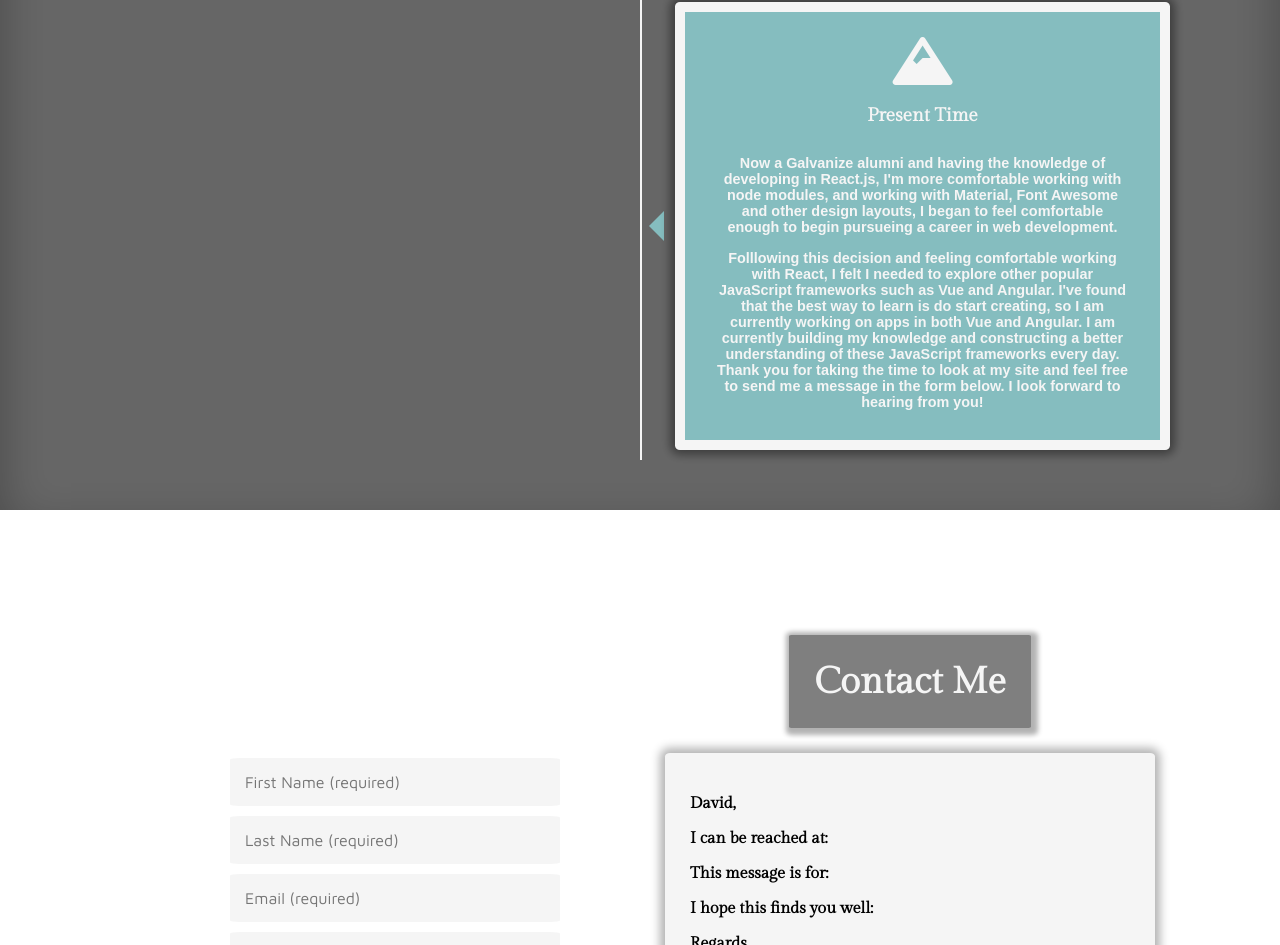
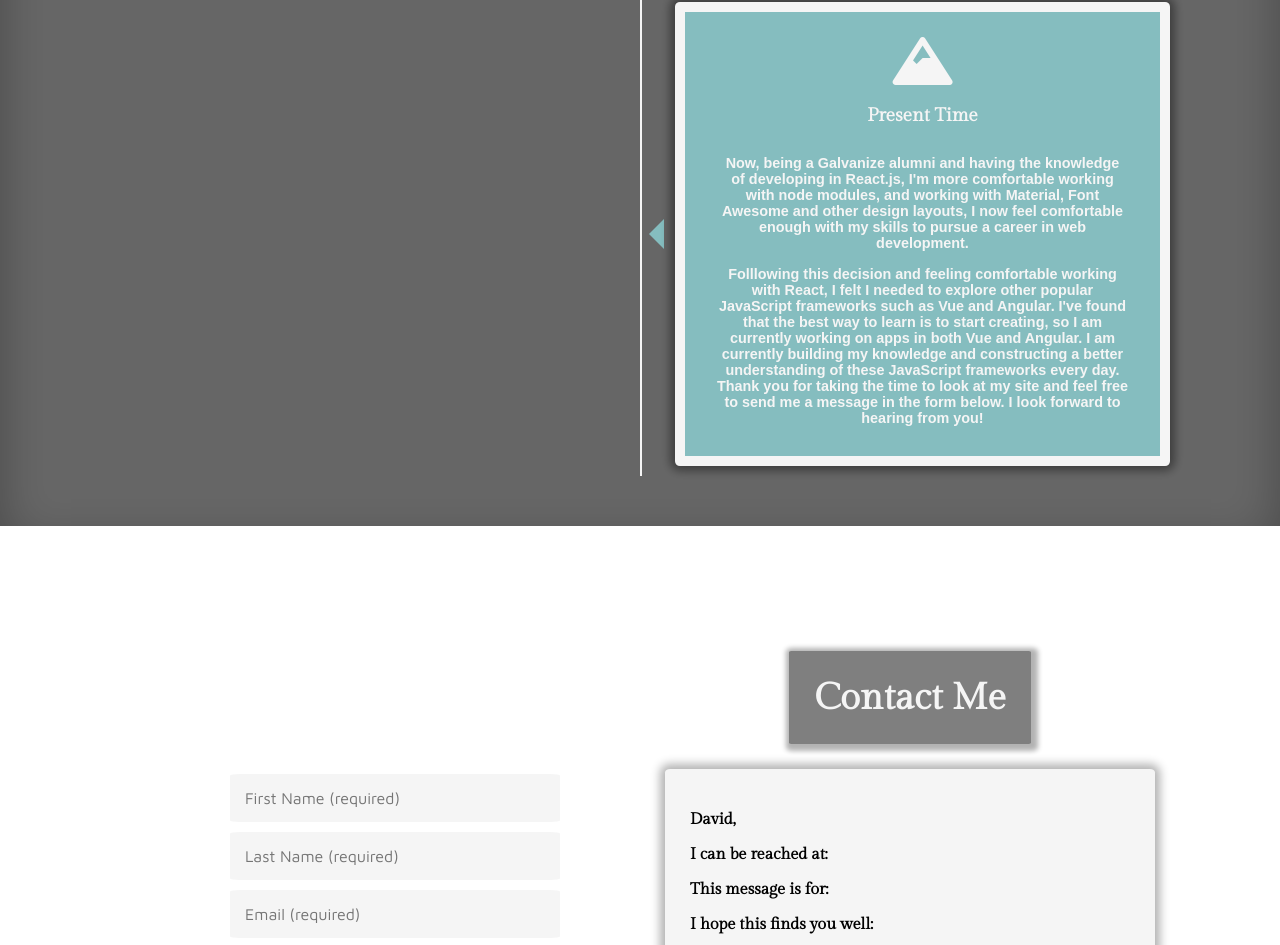
Before and after one commit to Hawky454/portfolio, a React (Create React App) app: page / in a window 1280 px wide. Shown: the part 2767-3712 px from the top of the page. Built offline with nearby package versions, Linux system fonts and the light colour scheme; a web font is replaced by a local one.

Commit message:
fixed spelling error

```diff
--- a/src/components/Timeline/Timeline.js
+++ b/src/components/Timeline/Timeline.js
@@ -103,15 +103,16 @@ class TimelineNow extends Component {
         </span>
         <h3 className="timeline-now-title">Present Time</h3>
         <p className="timeline-now-wordsOne">
-          Now a Galvanize alumni and having the knowledge of developing in
-          React.js, I'm more comfortable working with node modules, and working
-          with Material, Font Awesome and other design layouts, I began to feel
-          comfortable enough to begin pursueing a career in web development.
+          Now, being a Galvanize alumni and having the knowledge of developing
+          in React.js, I'm more comfortable working with node modules, and
+          working with Material, Font Awesome and other design layouts, I now
+          feel comfortable enough with my skills to pursue a career in web
+          development.
         </p>
         <p className="timeline-now-wordsTwo">
           Folllowing this decision and feeling comfortable working with React, I
           felt I needed to explore other popular JavaScript frameworks such as
-          Vue and Angular. I've found that the best way to learn is do start
+          Vue and Angular. I've found that the best way to learn is to start
           creating, so I am currently working on apps in both Vue and Angular. I
           am currently building my knowledge and constructing a better
           understanding of these JavaScript frameworks every day. Thank you for
```
